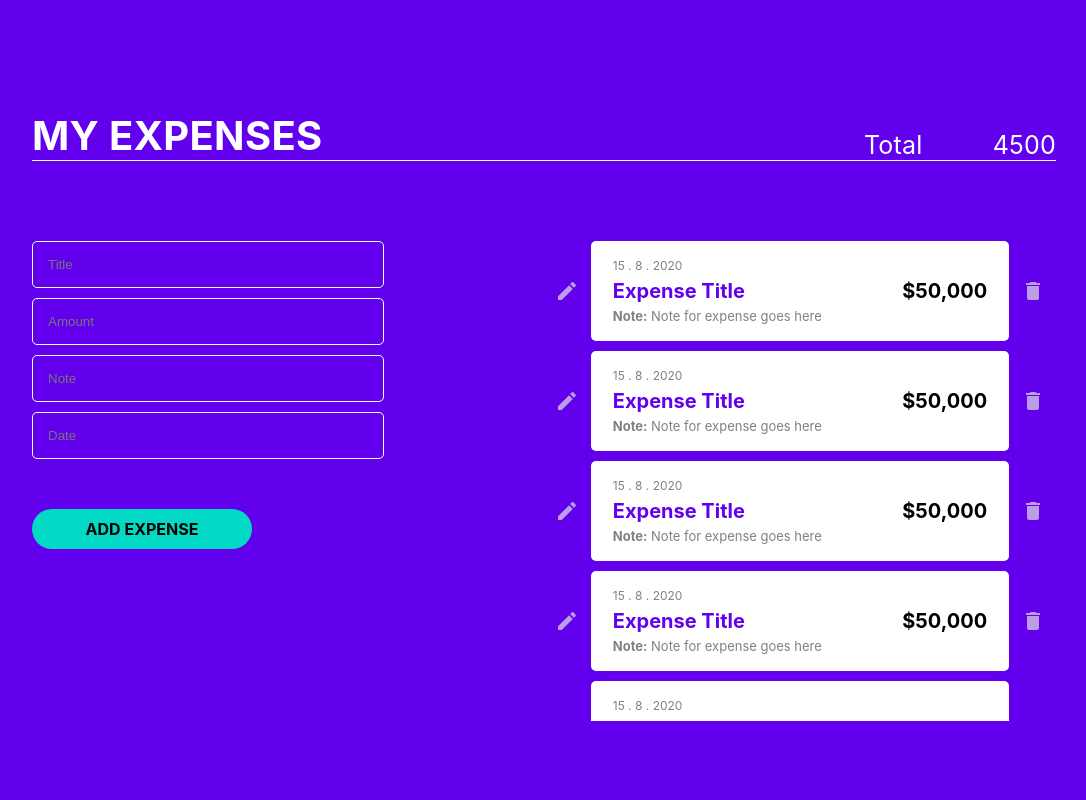
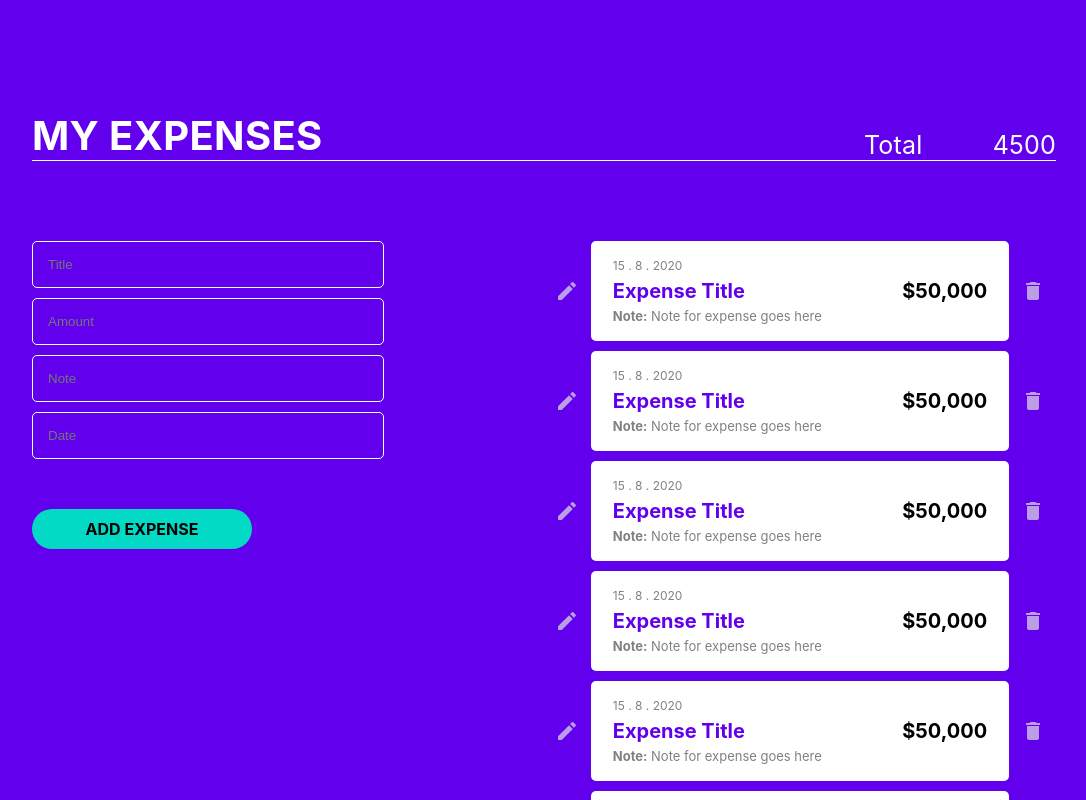
Before and after one commit to Har-SHAW/stackmaze_assignment_reactjs, a React (Create React App) app: page / in a window 1280 px wide. Shown: the whole page, without its empty margins (96-1182 px from the left). Built offline with nearby package versions, Linux system fonts and the light colour scheme.

Commit message:
css separated

```diff
--- a/src/App.css
+++ b/src/App.css
@@ -50,3 +50,129 @@ input {
   border-radius: 5px;
   color: white;
 }
+
+.date {
+  height: 10%;
+  width: 100%;
+  display: flex;
+  align-items: center;
+  color: grey;
+  font-size: 12px;
+}
+
+.titleRow {
+  height: 80%;
+  width: 100%;
+  display: flex;
+  flex-direction: row;
+  justify-content: space-between;
+  font-size: 20px;
+  font-weight: bold;
+}
+
+.title {
+  height: 100%;
+  display: flex;
+  align-items: center;
+  color: #6200ee;
+}
+
+.amount {
+  height: 100%;
+  display: flex;
+  align-items: center;
+  font-weight: bold;
+  color: black;
+}
+
+.note {
+  height: 10%;
+  width: 100%;
+  display: flex;
+  align-items: center;
+  color: grey;
+  font-size: 13px;
+}
+
+.listEleCorner {
+  width: 10%;
+  display: flex;
+  justify-content: center;
+  align-items: center;
+}
+
+.listEleMain {
+  width: 80%;
+  display: flex;
+  flex-direction: column;
+  justify-content: center;
+  align-items: center;
+  background-color: white;
+  border-radius: 5px;
+  padding: 22px;
+}
+
+.list {
+  overflow-y: auto;
+  overflow-x: hidden;
+  height: 70vh;
+  width: 40vw;
+  scrollbar-width: none;
+}
+
+.button {
+  background-color: #03dac5;
+  width: 200px;
+  padding: 10px;
+  border-radius: 20px;
+  text-align: center;
+  font-weight: bold;
+  margin-top: 5vh;
+}
+
+.right {
+  width: 50vw;
+  height: 70vw;
+  padding-top: 10vh;
+  padding-right: 10vw;
+}
+
+.leftContainer {
+  display: flex;
+  flex-direction: column;
+  padding-top: 10vh;
+}
+
+.left {
+  display: flex;
+  flex-direction: row;
+  height: 70vh;
+  margin-left: 10vw;
+}
+
+.totalRow {
+  display: flex;
+  flex-direction: row;
+  justify-content: space-between;
+  width: 15vw;
+  height: 20vh;
+  align-items: center;
+}
+
+.topRow {
+  display: flex;
+  flex-direction: row;
+  height: 20vh;
+  justify-content: space-between;
+  margin-left: 10vw;
+  margin-right: 10vw;
+  align-items: center;
+  border-bottom: 1px solid white;
+}
+
+.home {
+  width: 100vw;
+  height: 100vh;
+  overflow: hidden;
+  background-color: #6200ee;
+}
--- a/src/App.js
+++ b/src/App.js
@@ -4,174 +4,40 @@ import { Delete, Edit } from "@material-ui/icons";
 
 function App() {
   return (
-    <div
-      style={{
-        width: "100vw",
-        height: "100vh",
-        overflow: "hidden",
-        backgroundColor: "#6200EE",
-      }}
-    >
+    <div className="home">
       <div style={{ display: "flex", flexDirection: "column" }}>
-        <div
-          style={{
-            display: "flex",
-            flexDirection: "row",
-            height: "20vh",
-            justifyContent: "space-between",
-            marginLeft: "10vw",
-            marginRight: "10vw",
-            alignItems: "center",
-            borderBottom: "1px solid white",
-          }}
-        >
+        <div className="topRow">
           <div className="expText">MY EXPENSES</div>
-          <div
-            style={{
-              display: "flex",
-              flexDirection: "row",
-              justifyContent: "space-between",
-              width: "15vw",
-              height: "20vh",
-              alignItems: "center",
-            }}
-          >
+          <div className="totalRow">
             <label className="totText">Total</label>
             <label className="totText">4500</label>
           </div>
         </div>
 
-        <div
-          style={{
-            display: "flex",
-            flexDirection: "row",
-            height: "70vh",
-            marginLeft: "10vw",
-          }}
-        >
+        <div className="left">
           <div style={{ width: "50vw", height: "70vw" }}>
-            <div
-              style={{
-                display: "flex",
-                flexDirection: "column",
-                paddingTop: "10vh",
-              }}
-            >
+            <div className="leftContainer">
               <input placeholder="Title"></input>
               <input placeholder="Amount"></input>
               <input placeholder="Note"></input>
               <input placeholder="Date"></input>
-              <div
-                style={{
-                  backgroundColor: "#03DAC5",
-                  width: "200px",
-                  padding: "10px",
-                  borderRadius: "20px",
-                  textAlign: "center",
-                  fontWeight: "bold",
-                  marginTop: "5vh",
-                }}
-              >
-                ADD EXPENSE
-              </div>
+              <div className="button">ADD EXPENSE</div>
             </div>
           </div>
-          <div
-            style={{
-              width: "50vw",
-              height: "70vw",
-              paddingTop: "10vh",
-              paddingRight: "10vw",
-            }}
-          >
-            <div
-              style={{
-                overflowY: "auto",
-                overflowX: "hidden",
-                height: "60vh",
-                width: "40vw",
-                scrollbarWidth: "none",
-              }}
-            >
+          <div className="right">
+            <div className="list">
               {[1, 2, 3, 4, 5, 6, 7, 8, 9, 10].map((e) => (
                 <div className="listEle" id={e}>
-                  <div
-                    style={{
-                      width: "10%",
-                      display: "flex",
-                      justifyContent: "center",
-                      alignItems: "center",
-                    }}
-                  >
+                  <div className="listEleCorner">
                     <Edit style={{ color: "rgba(225, 225, 225, 0.7)" }} />
                   </div>
-                  <div
-                    style={{
-                      width: "80%",
-                      display: "flex",
-                      flexDirection: "column",
-                      justifyContent: "center",
-                      alignItems: "center",
-                      backgroundColor: "white",
-                      borderRadius: "5px",
-                      padding: "22px",
-                    }}
-                  >
-                    <div
-                      style={{
-                        height: "10%",
-                        width: "100%",
-                        display: "flex",
-                        alignItems: "center",
-                        color: "grey",
-                        fontSize: "12px",
-                      }}
-                    >
-                      15 . 8 . 2020
+                  <div className="listEleMain">
+                    <div className="date">15 . 8 . 2020</div>
+                    <div className="titleRow">
+                      <div className="title">Expense Title</div>
+                      <div className="amount">$50,000</div>
                     </div>
-                    <div
-                      style={{
-                        height: "80%",
-                        width: "100%",
-                        display: "flex",
-                        flexDirection: "row",
-                        justifyContent: "space-between",
-                        fontSize: "20px",
-                        fontWeight: "bold",
-                      }}
-                    >
-                      <div
-                        style={{
-                          height: "100%",
-                          display: "flex",
-                          alignItems: "center",
-                          color: "#6200EE",
-                        }}
-                      >
-                        Expense Title
-                      </div>
-                      <div
-                        style={{
-                          height: "100%",
-                          display: "flex",
-                          alignItems: "center",
-                          fontWeight: "bold",
-                          color: "black",
-                        }}
-                      >
-                        $50,000
-                      </div>
-                    </div>
-                    <div
-                      style={{
-                        height: "10%",
-                        width: "100%",
-                        display: "flex",
-                        alignItems: "center",
-                        color: "grey",
-                        fontSize: "13px",
-                      }}
-                    >
+                    <div className="note">
                       <label
                         style={{
                           whiteSpace: "nowrap",
@@ -181,14 +47,7 @@ function App() {
                       </label>
                     </div>
                   </div>
-                  <div
-                    style={{
-                      width: "10%",
-                      display: "flex",
-                      justifyContent: "center",
-                      alignItems: "center",
-                    }}
-                  >
+                  <div className="listEleCorner">
                     <Delete style={{ color: "rgba(225, 225, 225, 0.7)" }} />
                   </div>
                 </div>
```
